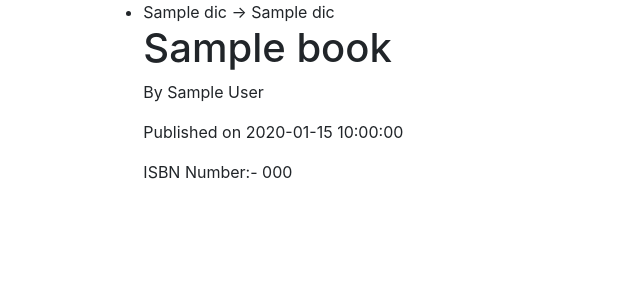
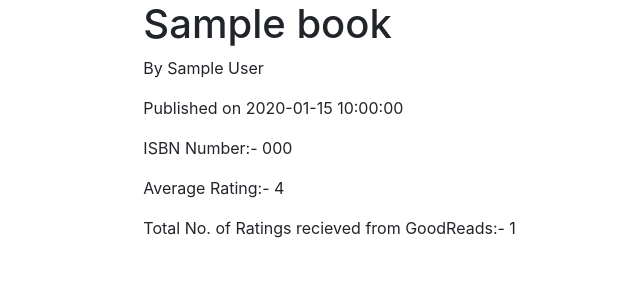
Before and after one commit to HashirGJ8842/BookReview, a Flask app: template templates/book.html in a window 1280 px wide. Shown: the part 56-356 px from the top of the page, without its empty margins (75-715 px from the left). Run offline with Flask 2, Linux system fonts and the light colour scheme; the template is opened without the code that fills it: most values are stand-ins (such as "Sample title", 1, 10 or a date in 2020); some libraries are stand-ins or nearby versions.

Commit message:
Added GoodReads Data

```diff
--- a/main.py
+++ b/main.py
@@ -76,7 +76,8 @@ def search():
 def book(isbn):
     res = requests.get("https://www.goodreads.com/book/review_counts.json",
                        params={"key": "FqiaInArQrrxtHZ4djffQ", "isbns": isbn})
-    data = res.json
+    data = res.json()
+    data = data['books'][0]
     book = db.execute("SELECT * FROM books WHERE isbn=:isbn", {'isbn': isbn}).fetchone()
     return render_template('book.html', dic = data, book=book)
 
--- a/templates/book.html
+++ b/templates/book.html
@@ -6,18 +6,15 @@
 
         </div>
     <ul class="col-8">
-        {% if dic %}
-        {% for i in dic[0] %}
-            <li>
-                {{ i }} -> {{ dic[0][i] }}
-            </li>
-        {% endfor %}
-        {% endif %}
         {% if book %}
         <h1>{{ book.title }}</h1>
         <p>By {{ book.author }}</p>
         <p>Published on {{ book.time }}</p>
         <p>ISBN Number:- {{ book.isbn }}</p>
         {% endif %}
+        {% if dic %}
+        <p>Average Rating:- {{ dic.average_rating }}</p>
+        <p>Total No. of Ratings recieved from GoodReads:- {{ dic.reviews_count }}</p>
+        {% endif %}
     </ul>
 {% endblock %}
```
Also changed, not shown: 2 other files.
